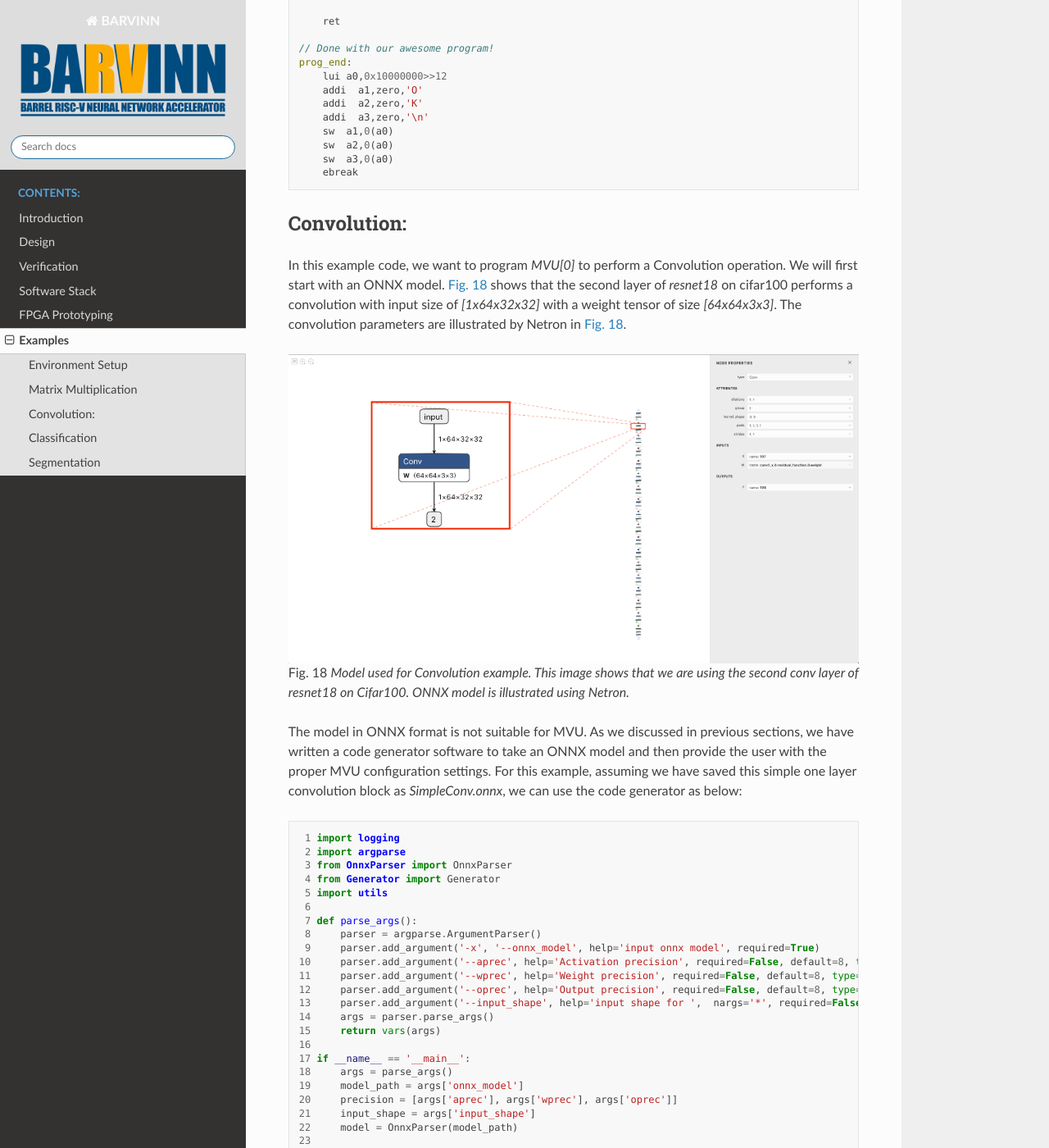
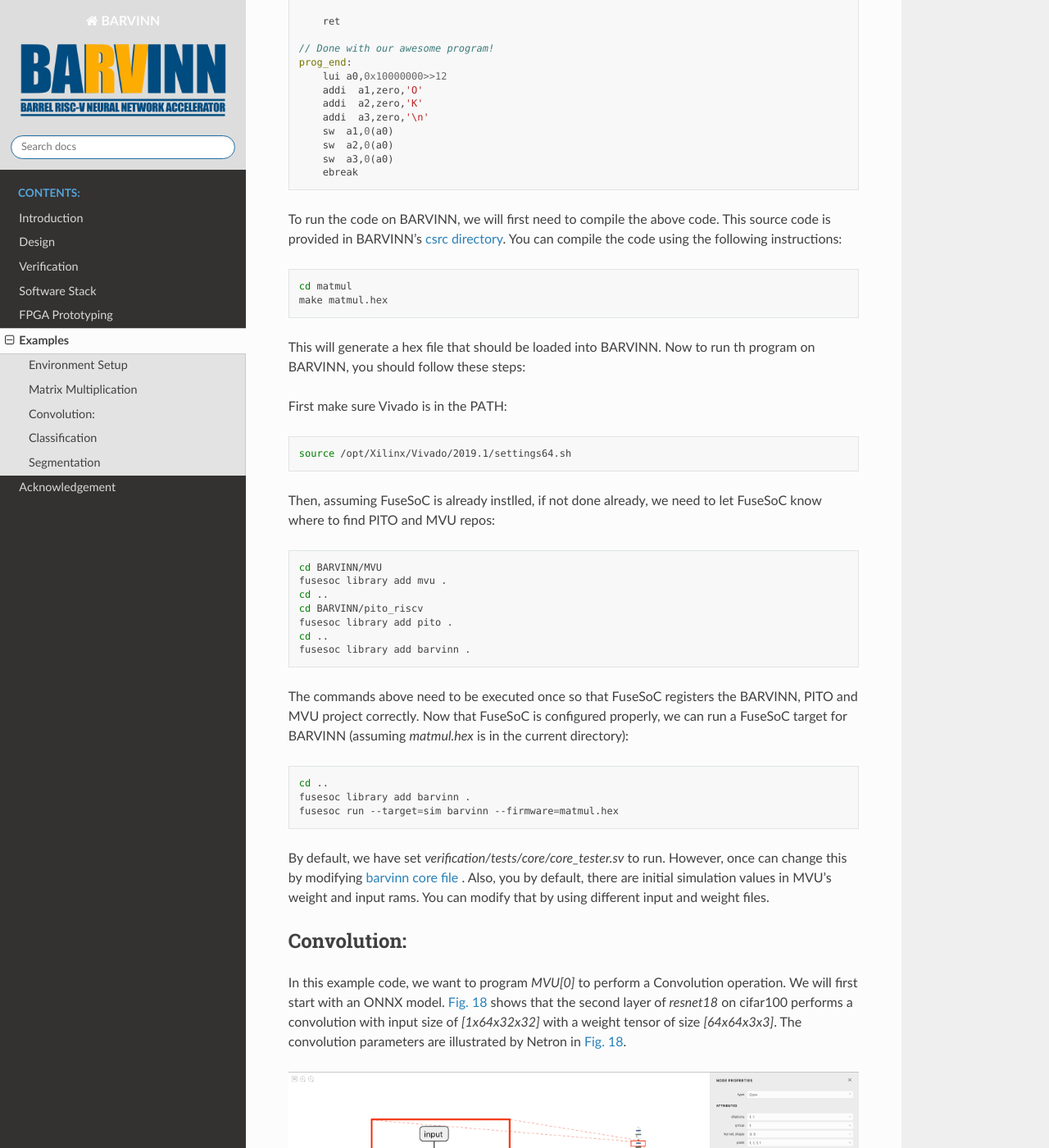
Before and after one commit to hossein1387/BARVINN, a Sphinx documentation site: the page built from docs/examples.rst, in a window 1280 px wide and 1400 px high, scrolled down 3060 px. Shown: the whole window at 82% size. Built offline with Sphinx 7.4.7 and the Read the Docs theme 2.0.0, drawn with Linux system fonts in a browser that asks for light colours; pages that are not in the unit, such as notebooks, are missing from menus; some of the changed text lies outside the part shown.

Commit message:
adding ackw and details for running an example

```diff
--- a/docs/examples.rst
+++ b/docs/examples.rst
@@ -22,7 +22,7 @@ We have added the last three repositories as a gitmodule to BARVINN repository.
   git submodule update --init --recursive
 
 
-As mentioned earlier, BARVINN requires RISC-V GCC that supports RV32I. You can either install RISC-V GCC with your favorite OS package manager, or you can follow `picorv32 <https://github.com/cliffordwolf/picorv32#building-a-pure-rv32i-toolchain>`_. project to build a pure RV32I toolchain.
+As mentioned earlier, BARVINN requires RISC-V GCC that supports RV32I. You can either install RISC-V GCC with your favorite OS package manager, or you can follow `picorv32 <https://github.com/cliffordwolf/picorv32#building-a-pure-rv32i-toolchain>`_. project to build a pure RV32I toolchain. The following are some of the examples that you can run on BARVINN.
 
 
 Matrix Multiplication
@@ -160,6 +160,47 @@ In this example code, we want to program `MVU[0]` to perform a matrix multiplica
       sw  a2,0(a0)
       sw  a3,0(a0)
       ebreak
+
+
+To run the code on BARVINN, we will first need to compile the above code. This source code is provided in BARVINN's `csrc directory <https://github.com/hossein1387/Accelerator/tree/master/csrc>`_. You can compile the code using the following instructions:
+
+.. code:: bash
+
+  cd matmul
+  make matmul.hex
+
+
+This will generate a hex file that should be loaded into BARVINN. Now to run th program on BARVINN, you should follow these steps:
+
+First make sure Vivado is in the PATH:
+
+.. code:: bash
+
+  source /opt/Xilinx/Vivado/2019.1/settings64.sh
+
+Then, assuming FuseSoC is already instlled, if not done already, we need to let FuseSoC know where to find PITO and MVU repos:
+
+.. code:: bash
+
+  cd BARVINN/MVU
+  fusesoc library add mvu .
+  cd ..
+  cd BARVINN/pito_riscv
+  fusesoc library add pito .
+  cd ..
+  fusesoc library add barvinn .
+
+The commands above need to be executed once so that FuseSoC registers the BARVINN, PITO and MVU project correctly. Now that FuseSoC is configured properly, we can run a FuseSoC target for BARVINN (assuming `matmul.hex` is in the current directory):
+
+
+.. code:: bash
+
+  cd ..
+  fusesoc library add barvinn .
+  fusesoc run --target=sim barvinn --firmware=matmul.hex
+
+
+By default, we have set `verification/tests/core/core_tester.sv` to run. However, once can change this by modifying `barvinn core file <https://github.com/hossein1387/Accelerator/blob/fusesoc/barvinn.core>`_ . Also, you by default, there are initial simulation values in MVU's weight and input rams. You can modify that by using different input and weight files.
 
 
 Convolution:
--- a/docs/index.rst
+++ b/docs/index.rst
@@ -18,4 +18,4 @@ Editor: **MohammadHossein AskariHemmat**
    software
    fpga_prototyping
    examples
-   credits
+   acknowledgement
```
Also changed, not shown: other parts of docs/examples.rst (+1 -1 lines), docs/acknowledgement.rst (added, +32 -0 lines), docs/_static/CMC_Logo.png (added), docs/_static/FRQNT.png (added), docs/_static/MILA.png (added), docs/_static/NSERC_COHESA.png (added), docs/_static/ibm.png (added), docs/_static/lsq.png (added), 1 other file.
